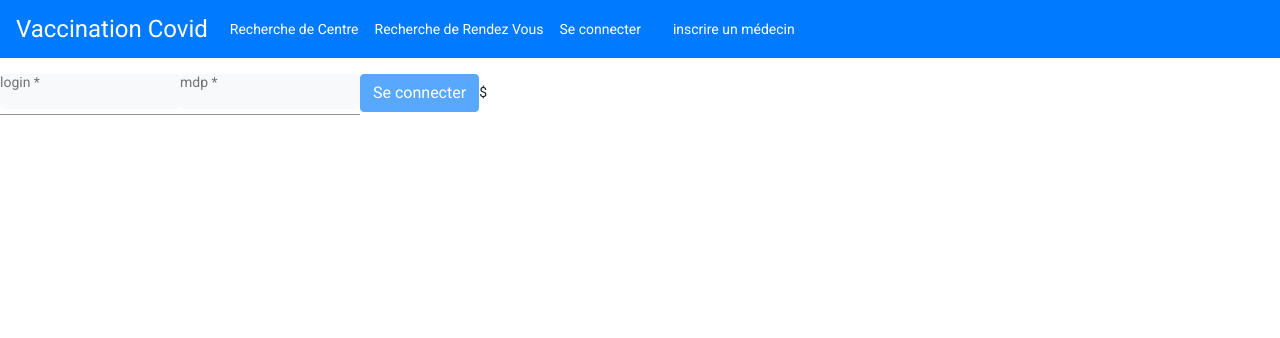
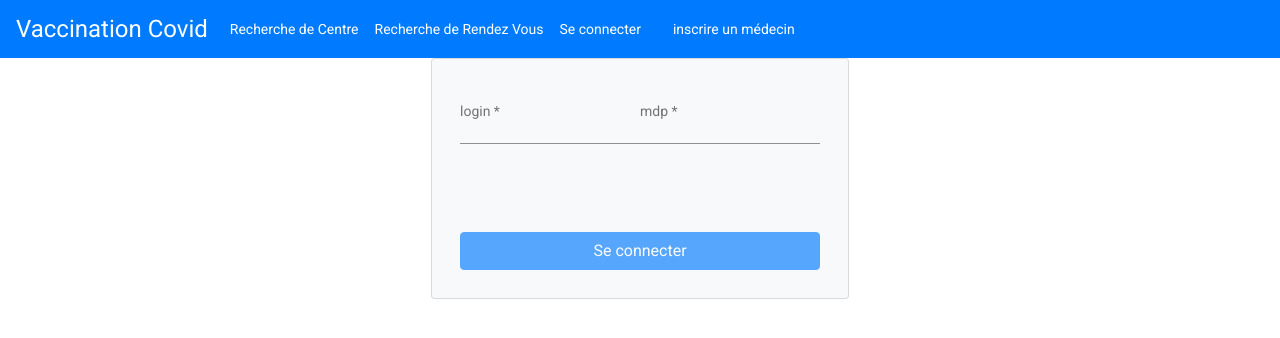
Before and after one commit to MCoiraton/dev-fullstack, an Angular app in the folder TD/covidFront/: page /login in a window 1280 px wide. Shown: the top 338 px of the page. Built offline with nearby package versions, Linux system fonts and the light colour scheme.

Commit message:
some css

```diff
--- a/TD/covidFront/src/app/login/login.component.html
+++ b/TD/covidFront/src/app/login/login.component.html
@@ -1,5 +1,5 @@
-<div>
-    <form class="form-group" [formGroup]="loginForm">
+<div class="card bg-light" style="display: flex;flex-direction: column; width: fit-content; margin: auto; padding:2em; "  >
+    <form class="form-group" [formGroup]="loginForm" style="margin-bottom: 5em;">
         <mat-form-field>
             <input matInput class="form-control bg-light" id="login" placeholder="login" formControlName="user">
             <mat-error *ngIf="!loginForm.get('user')?.errors?.required && (loginForm.get('user')?.errors?.pattern)">
@@ -21,7 +21,8 @@
                 Password is required
             </mat-error>
         </mat-form-field>
-        <button [disabled]="!loginForm.valid" class="btn btn-primary" type="button" (click)="login()">Se
-            connecter</button>$
+
     </form>
+    <button [disabled]="!loginForm.valid" class="btn btn-primary" type="button" (click)="login()">Se
+        connecter</button>
 </div>
--- a/TD/covidFront/src/app/login/login.service.ts
+++ b/TD/covidFront/src/app/login/login.service.ts
@@ -27,19 +27,18 @@ export class LoginService {
 
     login(user:any) {
         return this.http.post<User>(`http://localhost:8080/public/login`, user).subscribe((user) => {
-            //console.log(user);
-            user.authdata = window.btoa(user.login + ':' + user.password);
+
+        },
+        (error) => {
+            if (error.status == 200){//error 200 = bon login et mdp
+            console.log(error.status);
             localStorage.setItem('user', JSON.stringify(user));
             console.log(localStorage.getItem('user'))
             this.router.navigate(['/search'])
-        },
-        (error) => {
-            if (error.status == 200){
-            console.log(error.status);
-            user.authdata = window.btoa(user.login + ':' + user.password);
-            localStorage.setItem('user', JSON.stringify(user));
-            console.log(localStorage.getItem('user'))
             return user;}
+            else {
+                console.log("mauvais utilisateur ou mdp")
+            }
         })
 
     }
```
